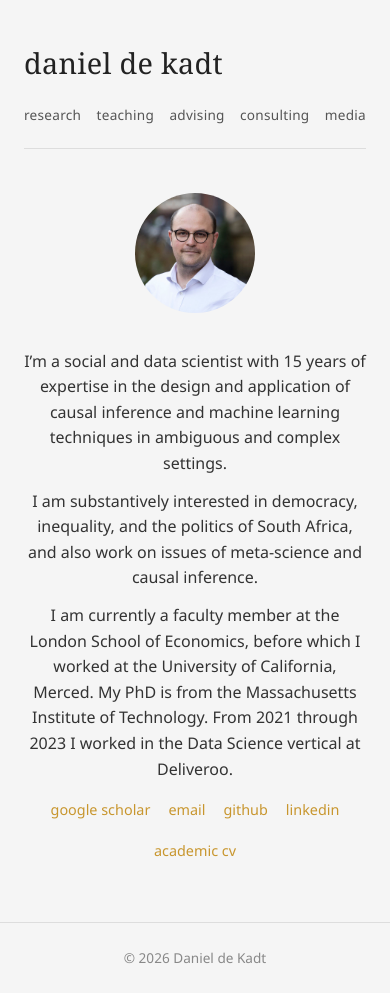
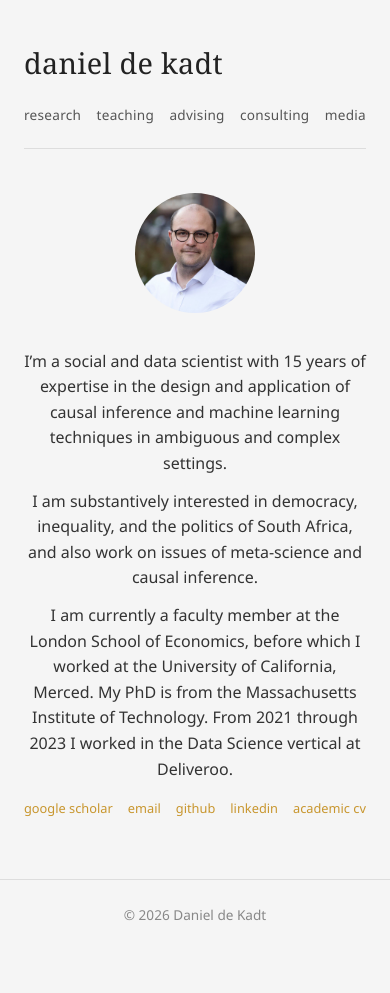
Before and after one commit to ddekadt/ddekadt.github.io, a Jekyll site: the page built from index.md, in a window 390 px wide. Built offline with Jekyll 4.4.1, drawn with Linux system fonts in a browser that asks for light colours; after the commit the page ends 949 px from its top, so only the background shows below that.

Commit message:
biolinks

```diff
--- a/css/style.css
+++ b/css/style.css
@@ -254,7 +254,10 @@ footer a:hover {
     }
 
     .bio-links {
-        justify-content: center;
+        flex-wrap: nowrap;
+        gap: 0;
+        justify-content: space-between;
+        font-size: 0.8rem;
     }
 
     .research-columns {
```
